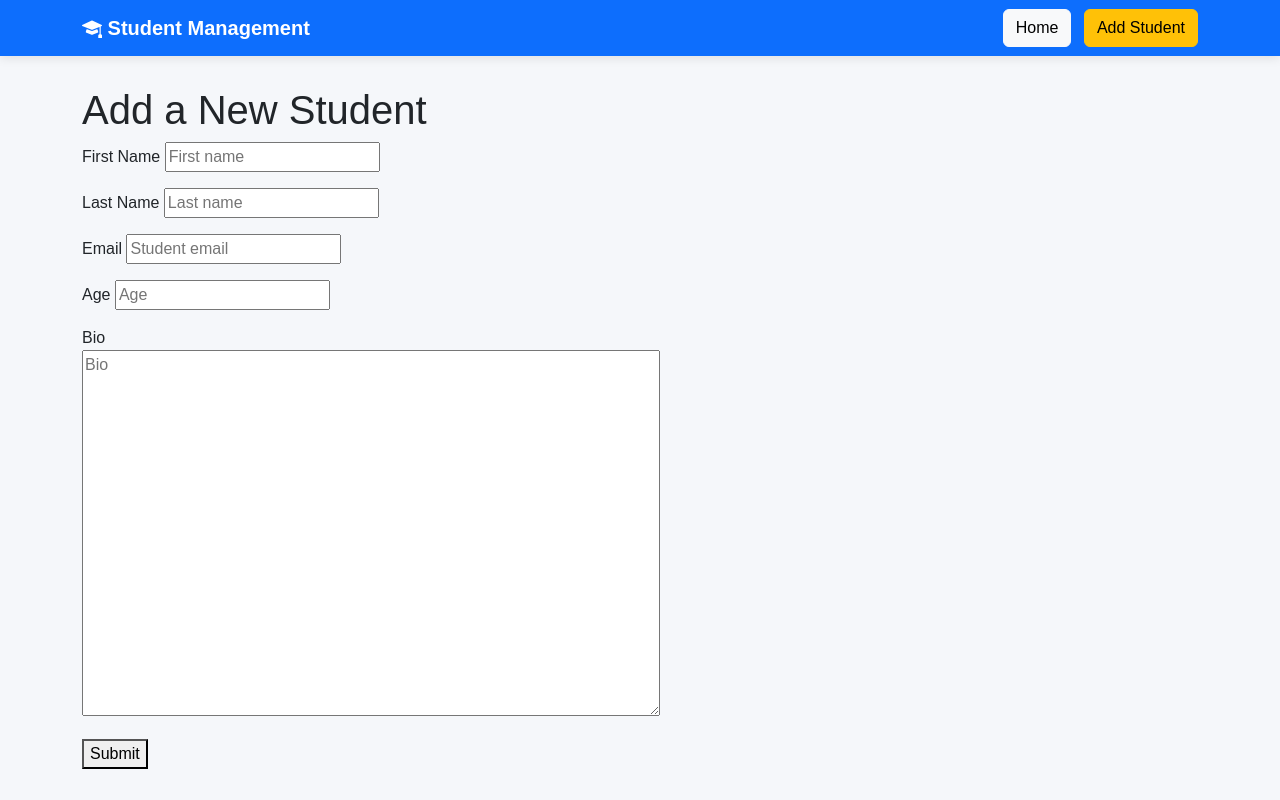
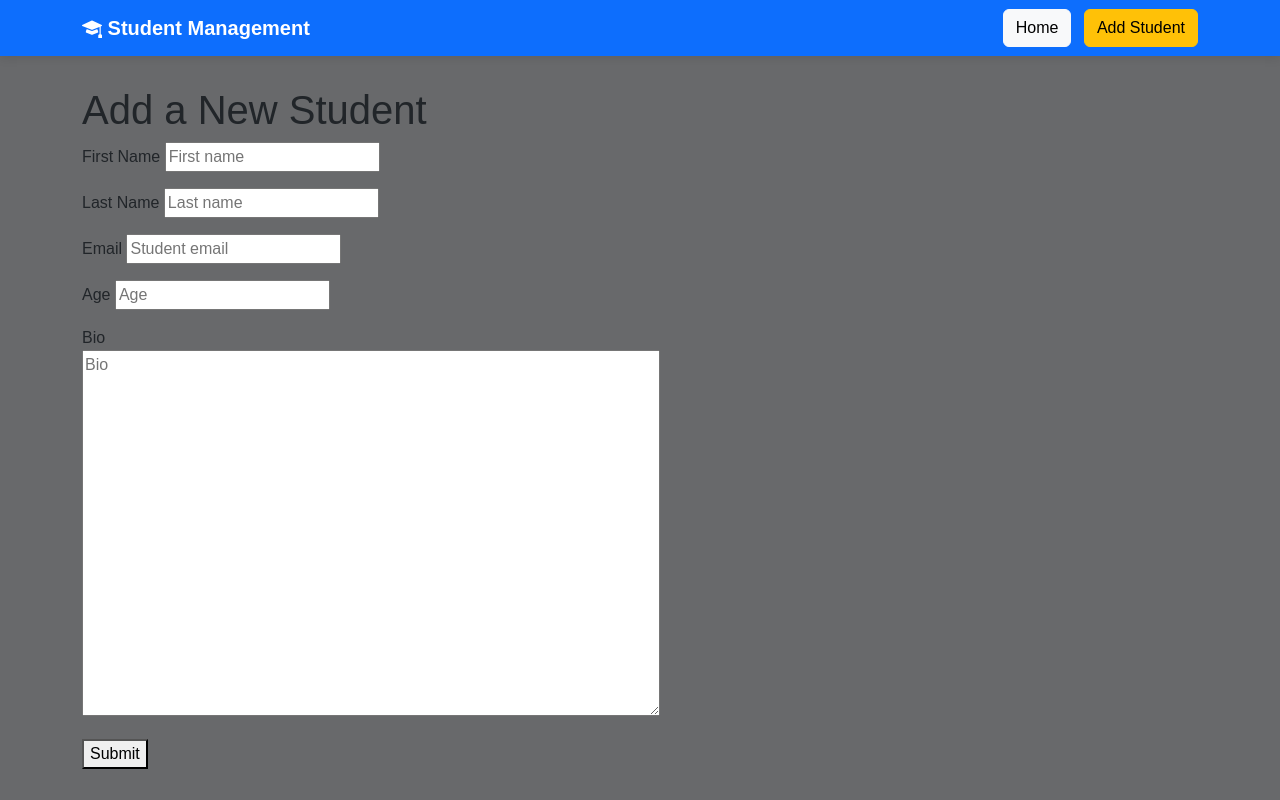
Before and after one commit to SujanSenapati/student-management-devops, a Flask app: page /create/ in a window 1280 px wide. Run offline with Flask 3, Linux system fonts and the light colour scheme.

Commit message:
update color

```diff
--- a/templates/base.html
+++ b/templates/base.html
@@ -15,7 +15,7 @@
     <style>
 
         body {
-            background-color: #f5f7fa;
+            background-color: #68696b;
             font-family: Arial, sans-serif;
         }
 
```
